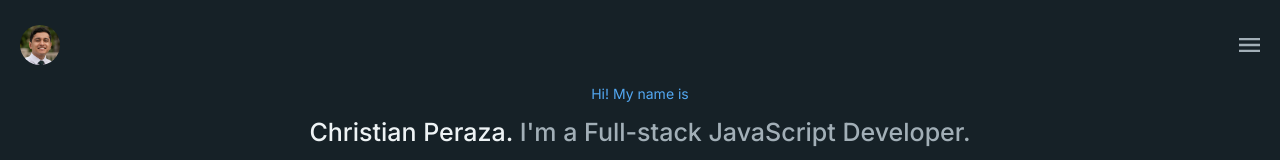
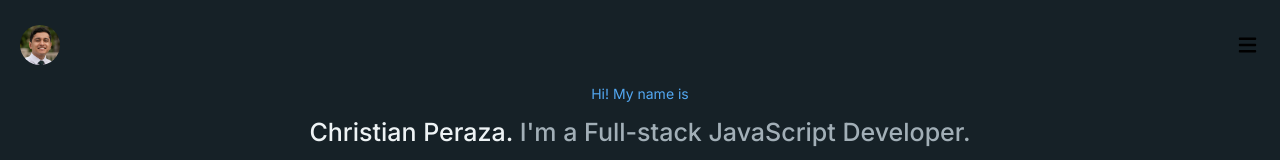
Before and after one commit to chrisperaza/portfolio-dev, a React (Vite) app: page / in a window 1280 px wide. Shown: the top 160 px of the page. Built offline with nearby package versions, Linux system fonts and the light colour scheme.

Commit message:
Change burger icon

```diff
--- a/src/components/Header.jsx
+++ b/src/components/Header.jsx
@@ -1,6 +1,9 @@
 // import React from 'react'
 // Import images
 import christianPhoto from '../assets/christianPeraza_photo.png';
+// Import icons
+import { FontAwesomeIcon } from '@fortawesome/react-fontawesome';
+import { faBars } from '@fortawesome/free-solid-svg-icons';
 
 const Header = () => {
   return (
@@ -10,16 +13,7 @@ const Header = () => {
         src={christianPhoto}
         alt='Profile photo of Christian Peraza smiling, wearing a white shirt and dark green tie, with a blurred nature background.'
       />
-      <svg
-        className='burgerMenu-icon'
-        width='21'
-        height='14'
-        viewBox='0 0 21 14'
-        fill='none'
-        xmlns='http://www.w3.org/2000/svg'
-      >
-        <path d='M0 14H21V11.6665H0V14ZM0 8.16648H21V5.83352H0V8.16648ZM0 0V2.33352H21V0H0Z' />
-      </svg>
+      <FontAwesomeIcon className='burgerMenu-icon fa-lg' icon={faBars} />
     </header>
   );
 };
```
